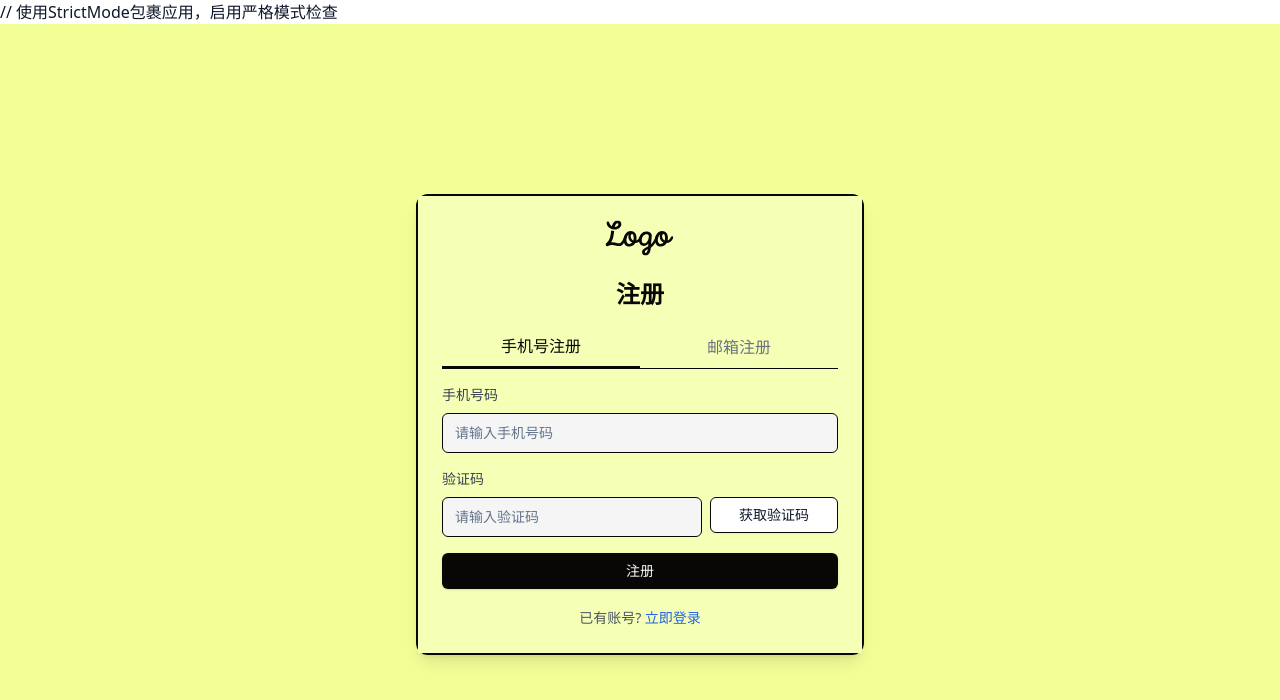
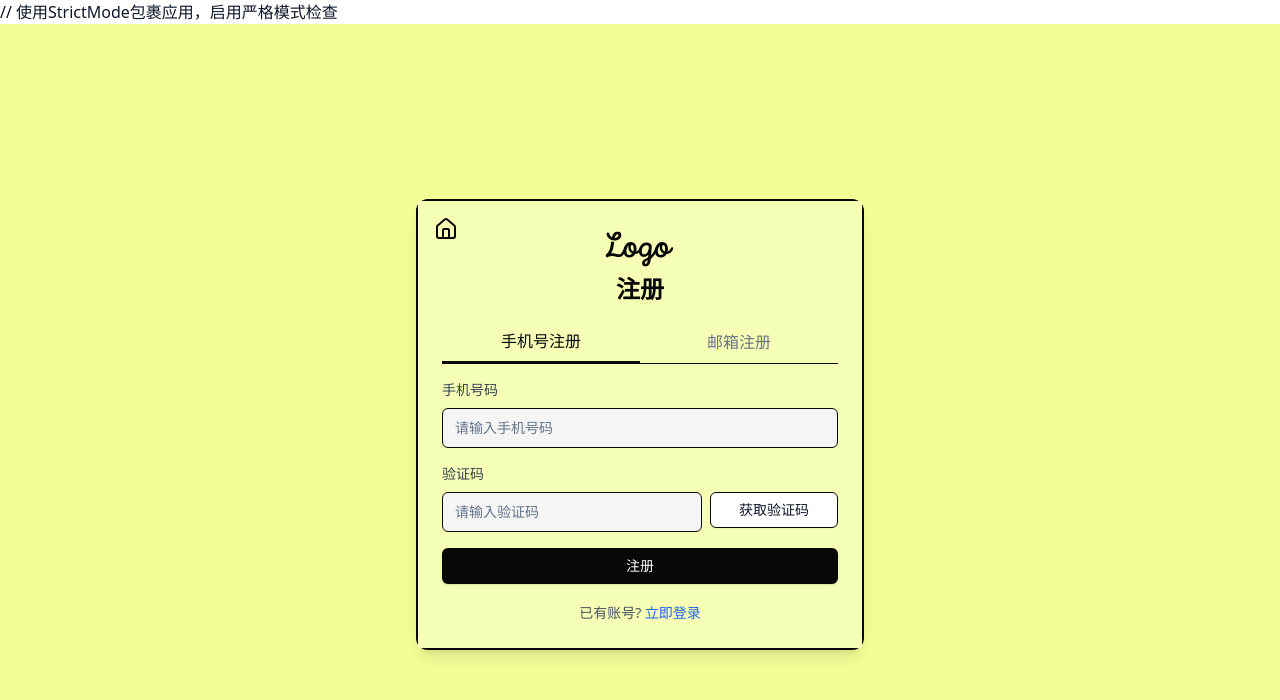
Before and after one commit to ganweibatao/DanDanWeb, a React (Vite) app: page /register in a window 1280 px wide. Shown: the top 700 px of the page. Built offline with nearby package versions, Linux system fonts and the light colour scheme; a web font is replaced by a local one.

Commit message:
add ArrowLeft to home

```diff
--- a/src/screens/Login/Login.tsx
+++ b/src/screens/Login/Login.tsx
@@ -11,6 +11,7 @@ import { Button } from "../../components/ui/button";
 import { Card, CardContent, CardHeader } from "../../components/ui/card";
 import { Input } from "../../components/ui/input";
 import { Link } from "react-router-dom";
+import { Home } from "lucide-react";
 
 export const Login = (): JSX.Element => {
   const [loginMethod, setLoginMethod] = useState<"phone" | "email">("phone");
@@ -53,7 +54,13 @@ export const Login = (): JSX.Element => {
   return (
     <div className="flex min-h-screen items-center justify-center bg-color-schemes-color-scheme-1-background p-4">
       <Card className="w-full max-w-md shadow-lg border-2 border-[color:var(--primitives-color-neutral-darkest)]">
-        <CardHeader className="text-center bg-[color:var(--color-schemes-color-scheme-2-background)]">
+        <CardHeader className="text-center bg-[color:var(--color-schemes-color-scheme-2-background)] relative">
+          <Link
+            to="/"
+            className="absolute left-4 top-4 text-[color:var(--primitives-color-neutral-darkest)] hover:opacity-80 transition-opacity"
+          >
+            <Home className="h-6 w-6" />
+          </Link>
           <img
             className="mx-auto w-[84px] h-9 mb-4"
             alt="Company logo"
--- a/src/screens/Register/Register.tsx
+++ b/src/screens/Register/Register.tsx
@@ -10,6 +10,7 @@ import { Button } from "../../components/ui/button";
 import { Card, CardContent, CardHeader } from "../../components/ui/card";
 import { Input } from "../../components/ui/input";
 import { Link } from "react-router-dom";
+import { Home } from "lucide-react";
 
 export const Register = (): JSX.Element => {
   const [registerMethod, setRegisterMethod] = useState<"phone" | "email">("phone");
@@ -53,7 +54,13 @@ export const Register = (): JSX.Element => {
   return (
     <div className="flex min-h-screen items-center justify-center bg-color-schemes-color-scheme-1-background p-4">
       <Card className="w-full max-w-md shadow-lg border-2 border-[color:var(--primitives-color-neutral-darkest)]">
-        <CardHeader className="text-center bg-[color:var(--color-schemes-color-scheme-2-background)]">
+        <CardHeader className="text-center bg-[color:var(--color-schemes-color-scheme-2-background)] relative">
+          <Link
+            to="/"
+            className="absolute left-4 top-4 text-[color:var(--primitives-color-neutral-darkest)] hover:opacity-80 transition-opacity"
+          >
+            <Home className="h-6 w-6" />
+          </Link>
           <img
             className="mx-auto w-[84px] h-9 mb-4"
             alt="Company logo"
```
